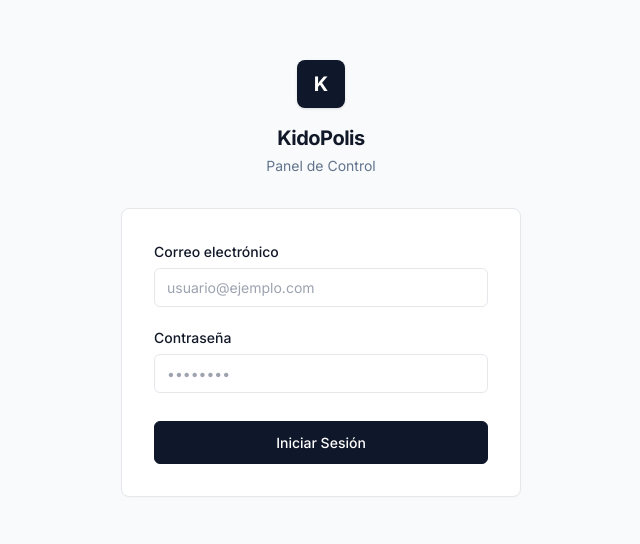
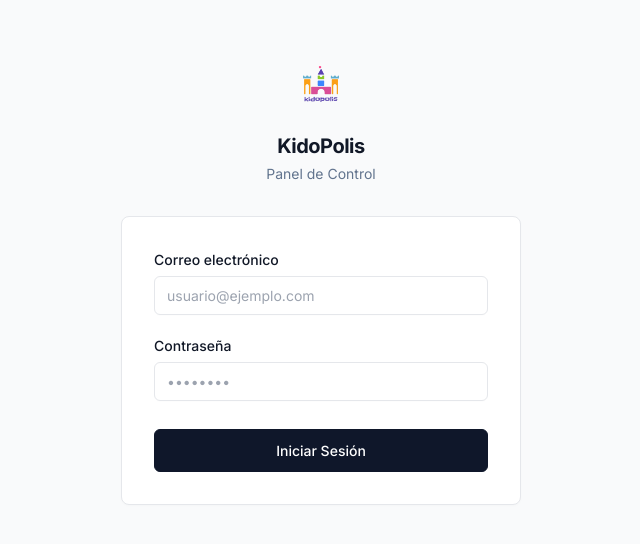
Before and after one commit to ricponce14-bot/kidopolis-admin, a React (Vite) app: page /login in a window 1280 px wide. Shown: the part 122-666 px from the top of the page, without its empty margins (319-959 px from the left). Built offline with nearby package versions, Linux system fonts and the light colour scheme.

Commit message:
Fix Vite config for Vercel and add login logo

```diff
--- a/src/pages/LoginPage.jsx
+++ b/src/pages/LoginPage.jsx
@@ -35,8 +35,17 @@
     <div className="min-h-screen flex items-center justify-center p-4">
       <div className="w-full max-w-[400px]">
         {/* Header */}
-        <div className="flex flex-col items-center mb-8">
-          <div className="w-12 h-12 rounded-lg flex items-center justify-center bg-slate-900 mb-4 shadow-sm">
+        <div className="flex flex-col items-center mb-8 text-center">
+          <img
+            src="/logo.png"
+            alt="KidoPolis"
+            className="h-16 w-auto mb-4 object-contain"
+            onError={(e) => {
+              e.target.style.display = 'none';
+              document.getElementById('fallback-logo').style.display = 'flex';
+            }}
+          />
+          <div id="fallback-logo" className="w-12 h-12 rounded-lg flex items-center justify-center bg-slate-900 mb-4 shadow-sm hidden">
              <span className="text-white font-bold text-xl">K</span>
           </div>
           <h1 className="text-xl font-bold tracking-tight">KidoPolis</h1>
```
Also changed, not shown: public/logo.png (added).
